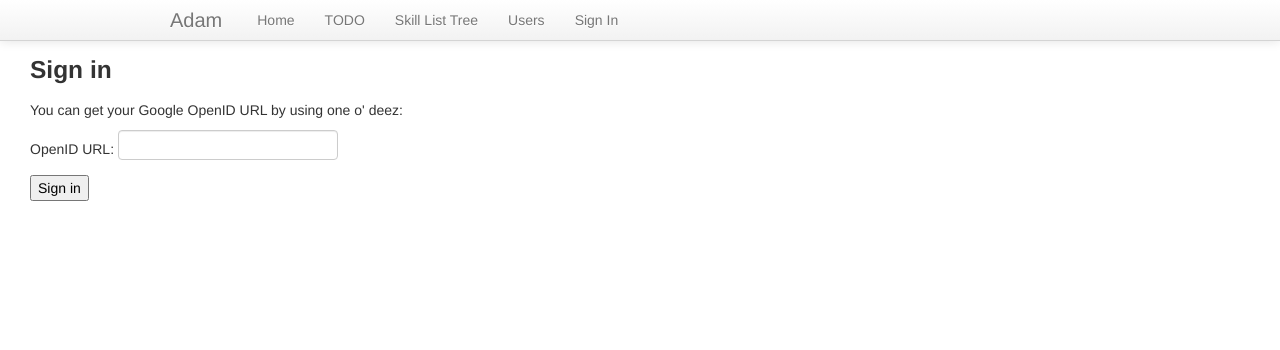
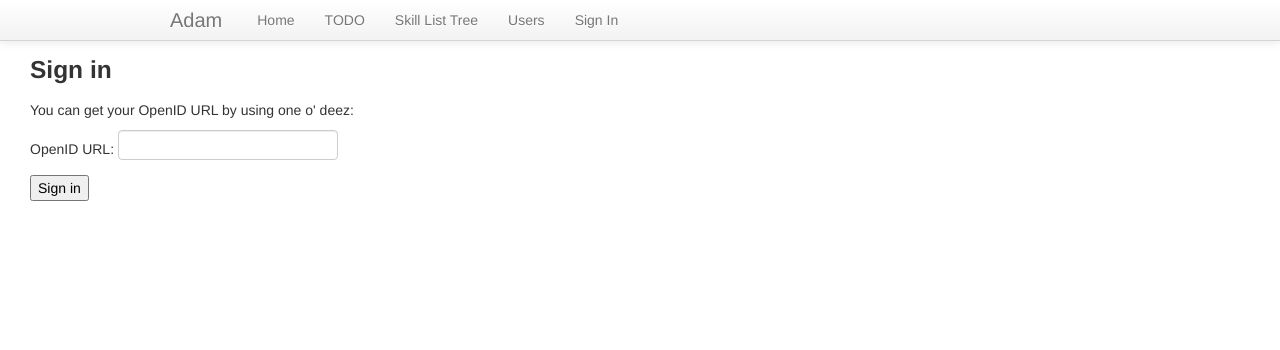
Before and after one commit to boaf/adam, a Flask app: template adam/templates/login.html in a window 1280 px wide. Shown: the top 350 px of the page. Run offline with Flask 2, Linux system fonts and the light colour scheme; the template is opened without the code that fills it, so the values that code supplies are empty; style sheets or scripts are compiled from the project's sources; parts of the project's set-up code (start-up, migrations or seed data) failed here and were passed over; some libraries are stand-ins or nearby versions.

Commit message:
MOAR ADHD

```diff
--- a/adam/templates/login.html
+++ b/adam/templates/login.html
@@ -3,13 +3,13 @@
 {% block content %}
     <article class="login">
         <header><h3>Sign in</h3></header>
-        <p>You can get your Google OpenID URL by using one o' deez:</p>
+        <form action="" method=post>
+            <p>You can get your OpenID URL by using one o' deez:</p>
             <ul>
             {% for pro, url in providers.iteritems() %}
                 <li><a class="openid-provider" href="{{ url }}">{{ pro }}</a></li>
             {% endfor %}
             </ul>
-        <form action="" method=post>
             {% if error %}<p class=error><strong>Error:</strong> {{ error }}</p>{% endif %}
             <p>
                 <label for="openid">OpenID URL: <input type=text name=openid size=30></label>
```
Lines whose indentation alone changed are shown as unchanged.
